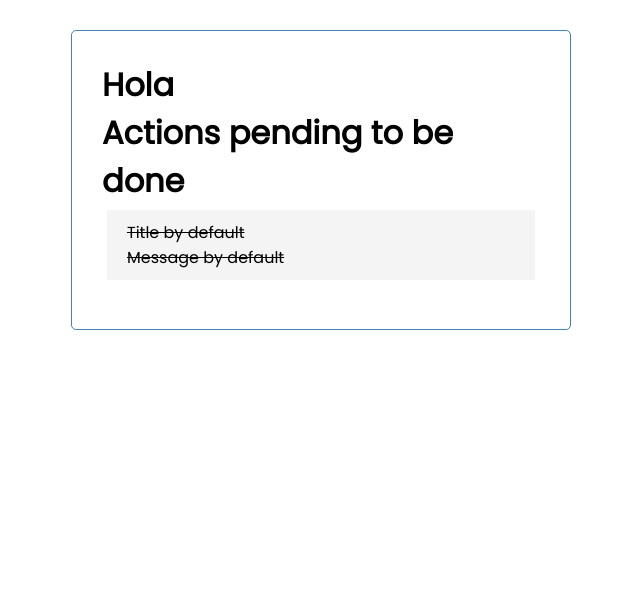
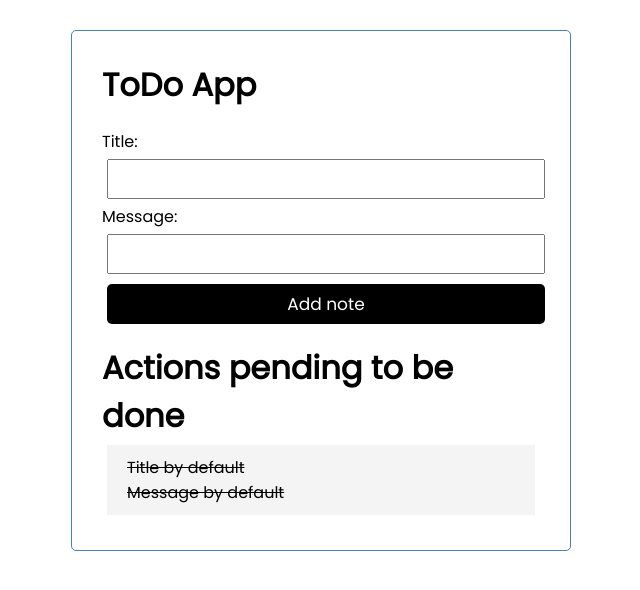
Before and after one commit to luismilopez10/ToDo_App_Front, a React (Vite) app: page / in a window 1280 px wide. Shown: the top 590 px of the page, without its empty margins (319-959 px from the left). Built offline with nearby package versions, Linux system fonts and the light colour scheme.

Commit message:
Logic added to the form

```diff
--- a/src/App.jsx
+++ b/src/App.jsx
@@ -1,12 +1,14 @@
 import './App.css'
 import StoreProvider from './components/StoreProvider'
+import TaskForm from './components/TaskForm'
 import TaskList from './components/TaskList'
 
 function App() {
   return (
     <StoreProvider>
       <div className="container">
-        <h1>Hola</h1>
+        <h1>ToDo App</h1>
+        <TaskForm />
         <TaskList />
       </div>
     </StoreProvider>
--- a/src/components/Reducer.jsx
+++ b/src/components/Reducer.jsx
@@ -1,7 +1,17 @@
 function reducer(state, action){
     switch(action.type){
         case 'add-note':
-            return state
+            const newNote = {
+                id: Math.floor(Math.random() * 100),
+                message: action.payload.message,
+                title: action.payload.title,
+                done: false
+            }
+            const newListOfNotesAddedOne = [...state.lstTask, newNote]
+            const newStateAddNote = {
+                ...state, lstTask: newListOfNotesAddedOne
+            }
+            return newStateAddNote
         case 'remove-note':
             return state
         case 'update-note':
--- a/src/components/TaskForm.jsx
+++ b/src/components/TaskForm.jsx
@@ -0,0 +1,48 @@
+import React, { useContext, useState, useRef } from 'react'
+import { Store } from './StoreProvider'
+
+const TaskForm = () => {
+
+    const formRef = useRef(null);
+
+    const onAdd = (event) => {
+        event.preventDefault();
+        if (title && message) {
+            dispatch({
+                type: 'add-note',
+                payload: {
+                    title,
+                    message
+                }
+            })
+
+            formRef.current.reset();
+        }
+    }
+
+    const{state, dispatch} = useContext(Store)
+
+    const [title, setTitle] = useState('');
+
+    const [message, setMessage] = useState('');
+
+    const addingTitle = (ev) => {
+        setTitle(ev.target.value)
+    }
+
+    const addingMessage = (ev) => {
+        setMessage(ev.target.value)
+    }
+
+    return (
+        <form action="" className='form-control' ref={formRef}>
+            <label htmlFor="title">Title:</label>
+            <input type="text" onChange={addingTitle} id='title'/>
+            <label htmlFor="message">Message:</label>
+            <input type="text" onChange={addingMessage} id='message'/>
+            <input type="submit" className='btn btn-block' onClick={onAdd} id='title' value="Add note" />
+        </form>
+    )
+}
+
+export default TaskForm
```
